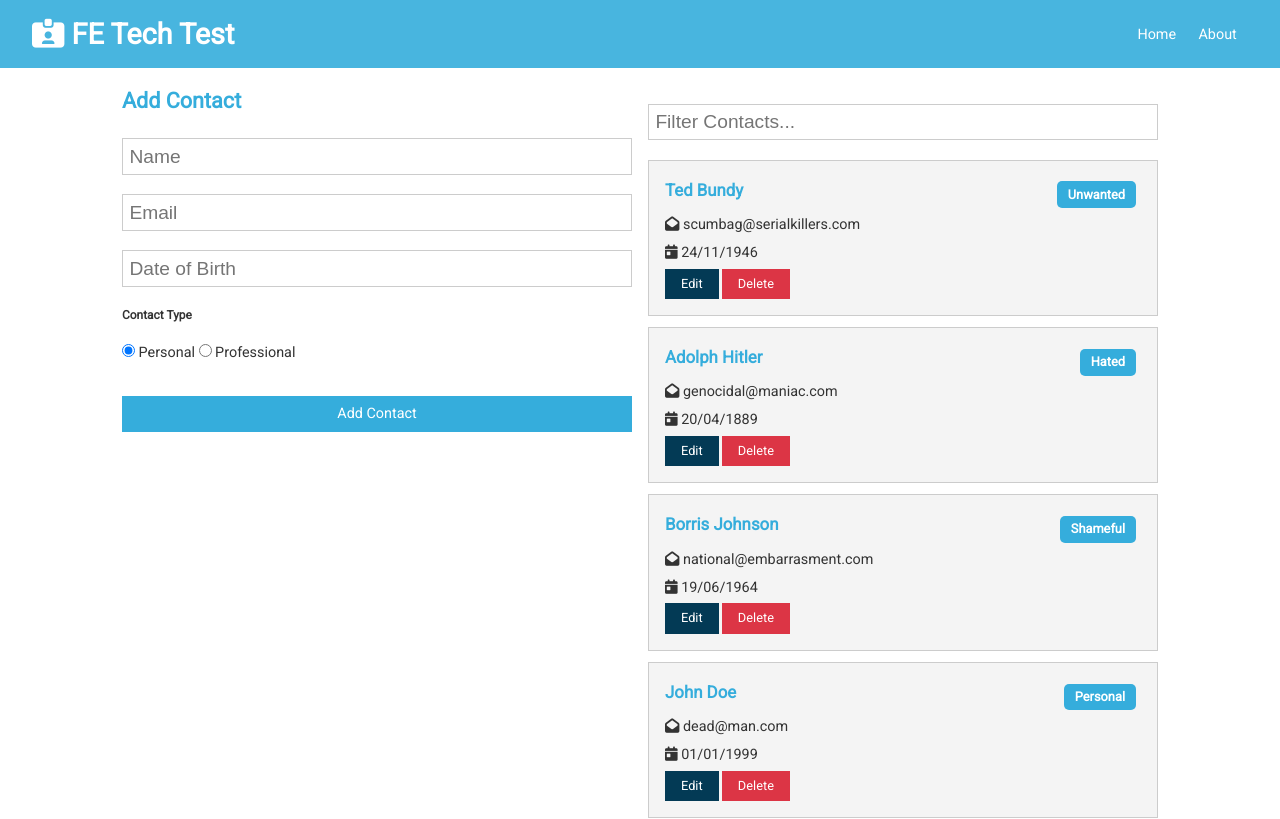
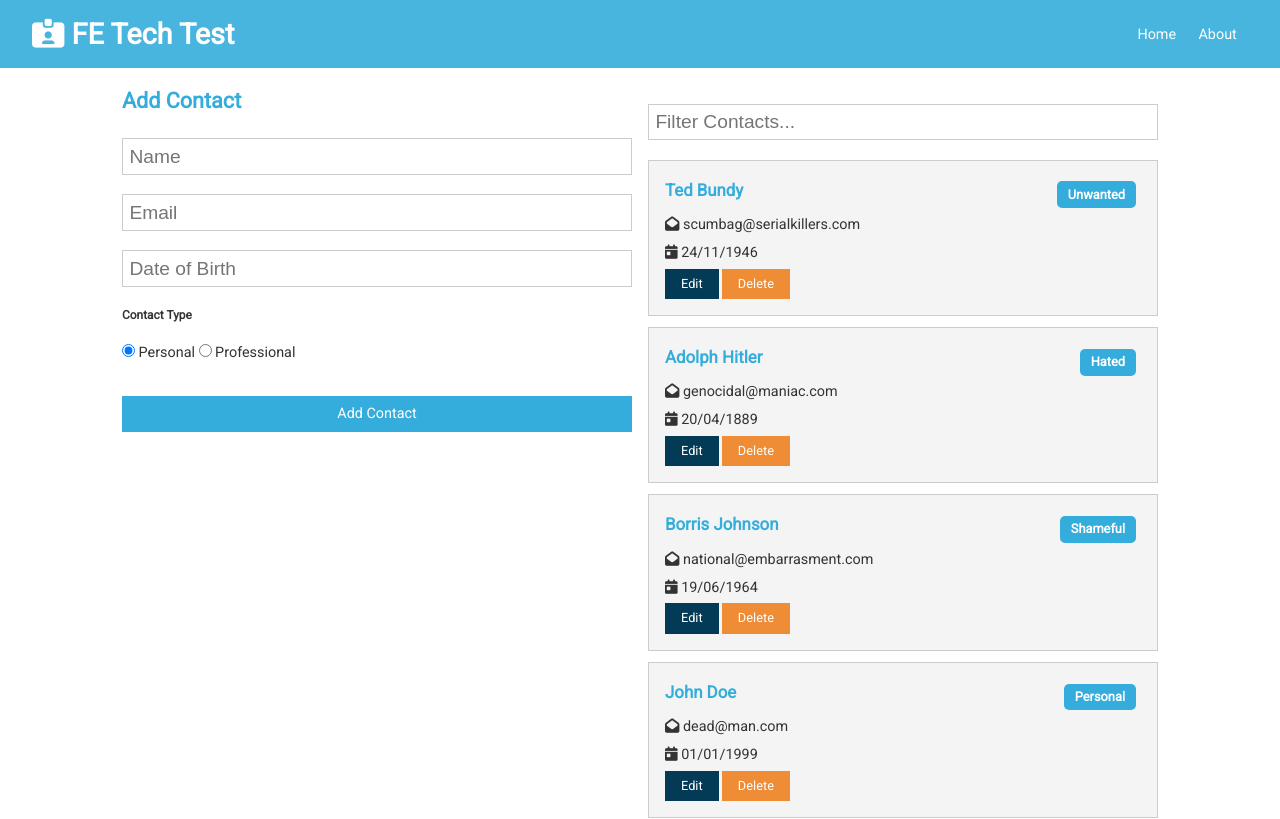
Before and after one commit to pebaro/Contact-Keeper, a React (Create React App) app in the folder client/: page / in a window 1280 px wide. Shown: the top 819 px of the page. Built offline with nearby package versions, Linux system fonts and the light colour scheme.

Commit message:
filtering now showing in the UI

```diff
--- a/client/src/App.css
+++ b/client/src/App.css
@@ -5,7 +5,7 @@
   --primary-color: #35addc;
   --dark-color: #033a55;
   --light-color: #f4f4f4;
-  --danger-color: #dc3545;
+  --danger-color: #ef8d37;
   --success-color: #5abe71;
 }
 
--- a/client/src/components/contacts/Contacts.js
+++ b/client/src/components/contacts/Contacts.js
@@ -5,13 +5,21 @@ import ContactContext from '../../context/contact/contactContext'
 const Contacts = () => {
 	const contactContext = useContext(ContactContext)
 
-	const { contacts } = contactContext
+	const { contacts, filtered } = contactContext
+
+	if (contacts.length === 0)
+		return <h4 className='text-danger'>Please Add Some Contacts</h4>
 
 	return (
 		<Fragment>
-			{contacts.map(contact => (
-				<ContactItem key={contact.id} contact={contact} />
-			))}
+			{filtered !== null
+				? filtered.map(contact => (
+					<ContactItem key={contact.id} contact={contact} />
+				))
+				: contacts.map(contact => (
+					<ContactItem key={contact.id} contact={contact} />
+				))
+			}
 		</Fragment>
 	)
 }
```
